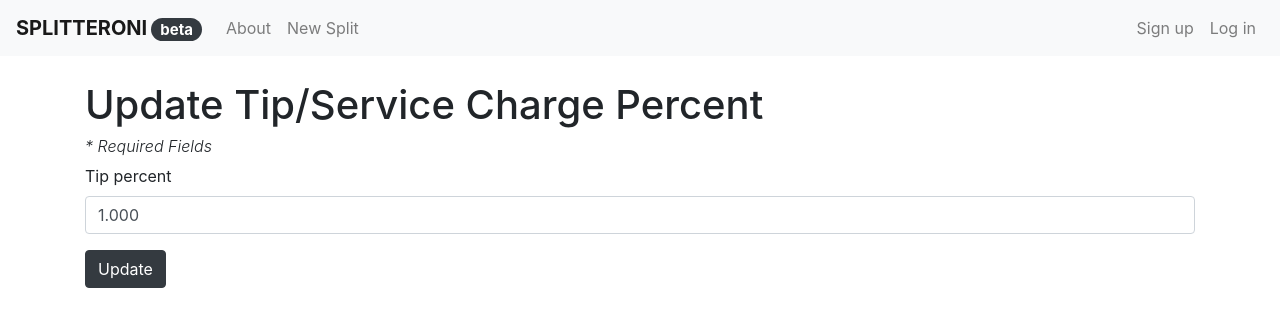
After one commit to jlamonade/splitteroni, a Django app: page /split/00000000-0000-0000-0000-000000000001/update-tip-percent/ in a window 1280 px wide. The commit adds this page. Shown: the top 327 px of the page. Run offline with Django 3.2, Linux system fonts and the light colour scheme; tables that the repository leaves empty hold one stand-in row (values such as "Sample post"); parts of the project's set-up code (start-up, migrations or seed data) failed here and were passed over; some libraries are stand-ins or nearby versions.

Commit message:
Update: add ability to calculate tip by percentage

```diff
--- a/splitter/forms.py
+++ b/splitter/forms.py
@@ -7,19 +7,23 @@ from .models import Bill
 class BillCreateForm(ModelForm):
     class Meta:
         model = Bill
-        fields = ('title', 'tax_percent',)
+        fields = ('title', 'tax_percent', 'tip_percent',)
         labels = {
             'title': _('Name'),
         }
         help_texts = {
             'title': _('The current date and time will be used if name field is empty.'),
             'tax_percent': _('Please enter a percentage value. You can leave this blank and change it later.'),
+            'tip_percent': _('Please enter a percentage value. You can leave this blank and change it later.'),
         }
         error_messages = {
             'title': {
                 'max_length': _("Name is too long."),
             },
             'tax_percent': {
+                'max_digits': _("Too many digits.")
+            },
+            'tip_percent': {
                 'max_digits': _("Too many digits.")
             }
         }
@@ -29,7 +33,7 @@ class BillUpdateForm(ModelForm):
 
     class Meta:
         model = Bill
-        fields = ('title', 'tax', 'tip',)
+        fields = ('title',)
         labels = {
             'title': _('Name'),
         }
@@ -64,7 +68,17 @@ class BillUpdateTipForm(ModelForm):
     class Meta:
         model = Bill
         fields = ('tip',)
-        labels = _('Tax/Service Charge')
+        labels = _('Tip/Service Charge')
         help_texts = {
             'tip': _('Please enter currency amount.')
         }
+
+
+class BillUpdateTipPercentForm(ModelForm):
+    class Meta:
+        model = Bill
+        fields = ('tip_percent',)
+        labels = _('Tip/Service Charge Percent')
+        help_texts = {
+            'tip': _('Please enter a percent(%) amount.')
+        }
--- a/splitter/models.py
+++ b/splitter/models.py
@@ -18,6 +18,7 @@ class Bill(models.Model):
     owner = models.ForeignKey(get_user_model(), on_delete=models.CASCADE, null=True, blank=True)
     date_created = models.DateTimeField(auto_now_add=True)
     tip = models.DecimalField(max_digits=15, decimal_places=2, blank=True, null=True)
+    tip_percent = models.DecimalField(max_digits=10, decimal_places=3, blank=True, null=True)
     tax = models.DecimalField(max_digits=15, decimal_places=2, blank=True, null=True)
     tax_percent = models.DecimalField(max_digits=10, decimal_places=5, blank=True, null=True)
 
@@ -42,6 +43,21 @@ class Bill(models.Model):
             return Decimal(tax_amount).quantize(Decimal('.01'))
         elif self.tax:
             return Decimal(self.tax).quantize(Decimal('.01'))
+        else:
+            return 0
+
+    def get_tip_amount(self):
+        total = self.get_order_subtotal() + self.get_tax_amount()
+        if self.tip_percent:
+            tip_amount = (total * (Decimal(self.tip_percent / 100)))
+            bill = Bill.objects.get(id=self.id)
+            bill.tip = tip_amount
+            bill.save()
+            return Decimal(tip_amount).quantize(Decimal('.01'))
+        elif self.tip:
+            return Decimal(self.tip).quantize(Decimal('.01'))
+        else:
+            return 0
 
     def get_order_grand_total(self):
         # Returns the sum of all items including tax and tip
--- a/splitter/urls.py
+++ b/splitter/urls.py
@@ -12,7 +12,8 @@ from .views import (
     BillUpdateView,
     BillUpdateTaxPercentView,
     BillUpdateTaxAmountView,
-    BillUpdateTipView,
+    BillUpdateTipAmountView,
+    BillUpdateTipPercentView,
     BillDeleteView,
 )
 
@@ -29,7 +30,10 @@ urlpatterns = [
     path('<uuid:pk>/update-tax-amount/',
          BillUpdateTaxAmountView.as_view(),
          name='bill-update-tax-amount'),
-    path('<uuid:pk>/update-tip-amount/', BillUpdateTipView.as_view(), name='bill-update-tip'),
+    path('<uuid:pk>/update-tip-amount/', BillUpdateTipAmountView.as_view(), name='bill-update-tip'),
+    path('<uuid:pk>/update-tip-percent/',
+         BillUpdateTipPercentView.as_view(),
+         name='bill-update-tip-percent'),
     path('<uuid:pk>/delete/', BillDeleteView.as_view(), name='bill-delete'),
 
     # Person links
--- a/splitter/views.py
+++ b/splitter/views.py
@@ -9,9 +9,9 @@ from .forms import (BillCreateForm,
                     BillUpdateForm,
                     BillUpdateTaxPercentForm,
                     BillUpdateTaxAmountForm,
-                    BillUpdateTipForm)
-# Might end up using this to refactor code
-# from .mixins import BillUpdateViewMixin
+                    BillUpdateTipForm,
+                    BillUpdateTipPercentForm)
+from .mixins import BillUpdateViewMixin
 
 
 # Create your views here.
@@ -39,6 +39,8 @@ class BillDetailView(DetailView):
         context['shared_items'] = Item.objects.filter(bill=self.object.id, shared=True)
         if self.object.tax_percent:
             context['tax_percentage'] = Decimal(self.object.tax_percent).quantize(Decimal('0.001'))
+        if self.object.tip_percent:
+            context['tip_percentage'] = Decimal(self.object.tip_percent.quantize(Decimal('0')))
         return context
 
 
@@ -147,7 +149,7 @@ class BillUpdateTaxAmountView(UpdateView):
         return super().form_valid(form)
 
 
-class BillUpdateTipView(UpdateView):
+class BillUpdateTipAmountView(UpdateView):
     model = Bill
     form_class = BillUpdateTipForm
     template_name = 'splitter/bill_update_tip.html'
@@ -155,4 +157,17 @@ class BillUpdateTipView(UpdateView):
     def form_valid(self, form):
         bill = get_object_or_404(Bill, id=self.kwargs['pk'])
         form.instance.bill = bill
+        form.instance.tip_percent = None
         return super().form_valid(form)
+
+
+class BillUpdateTipPercentView(UpdateView):
+    model = Bill
+    form_class = BillUpdateTipPercentForm
+    template_name = 'splitter/bill_update_tip_percent.html'
+
+    def form_valid(self, form):
+        bill = get_object_or_404(Bill, id=self.kwargs['pk'])
+        form.instance.bill = bill
+        form.instance.tip = None
+        return super().form_valid(form)
--- /dev/null
+++ b/templates/splitter/bill_update_tip_percent.html
@@ -0,0 +1,5 @@
+{% extends 'splitter/bill_update.html' %}
+
+{% block title %}Update Tip/Service Charge Percent{% endblock title %}
+
+{% block header %}Update Tip/Service Charge Percent{% endblock header %}
```
Also changed, not shown: templates/splitter/bill_detail.html (+14 -9 lines).
